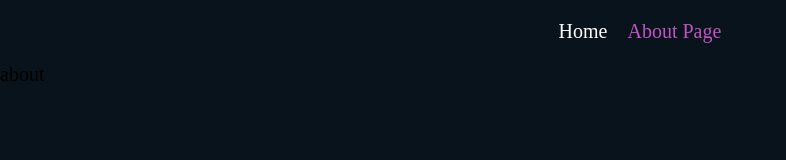
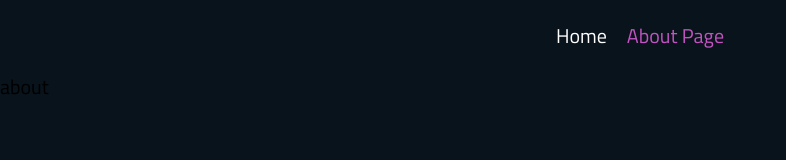
Before and after one commit to Kettengeschwindigkeit/Car-catalog, a Next.js app: page /about in a window 1280 px wide. Shown: the top 160 px of the page, without its empty margins (0-786 px from the left). Built offline with nearby package versions, Linux system fonts and the light colour scheme.

Commit message:
styles, scss, fonts

```diff
--- a/package.json
+++ b/package.json
@@ -16,5 +16,8 @@
     "react": "18.2.0",
     "react-dom": "18.2.0",
     "typescript": "5.0.4"
+  },
+  "devDependencies": {
+    "sass": "^1.61.0"
   }
 }
--- a/src/components/layout/header/Header.module.css
+++ /dev/null
@@ -1,19 +0,0 @@
-
-.header {
-    display: flex;
-    align-items: center;
-    justify-content: center;
-    width: 100%;
-}
-
-.header a {
-    margin: 0 10px;
-    padding: 20px 0;
-    color: #fff;
-    transition: color 0.4s ease-in-out;
-}
-
-.header a:hover,
-.header .active {
-    color: #c353c3;
-}
--- /dev/null
+++ b/src/components/layout/header/Header.module.scss
@@ -0,0 +1,19 @@
+
+.header {
+    display: flex;
+    align-items: center;
+    justify-content: center;
+    width: 100%;
+
+    > a {
+        margin: 0 10px;
+        padding: 20px 0;
+        color: #fff;
+        transition: color 0.4s ease-in-out;
+
+        &:hover,
+        &.active {
+            color: #c353c3;
+        }
+    }
+}
--- a/src/components/layout/header/Header.tsx
+++ b/src/components/layout/header/Header.tsx
@@ -1,6 +1,6 @@
 import Link from "next/link";
 import { FC } from "react";
-import styles from "./Header.module.css";
+import styles from "./Header.module.scss";
 import { useRouter } from "next/router";
 
 const Header: FC = () => {
--- a/src/components/screens/home/Home.tsx
+++ b/src/components/screens/home/Home.tsx
@@ -2,7 +2,7 @@ import { FC } from "react"
 import { Inter } from 'next/font/google'
 import Image from 'next/image'
 import Layout from "@/components/layout/Layout"
-import styles from './Home.module.css'
+import styles from './Home.module.scss'
 
 const inter = Inter({ subsets: ['latin'] })
 const Home: FC = () => {
--- a/src/pages/_app.tsx
+++ b/src/pages/_app.tsx
@@ -1,4 +1,4 @@
-import '@/styles/globals.css'
+import '@/styles/globals.scss'
 import type { AppProps } from 'next/app'
 
 export default function App({ Component, pageProps }: AppProps) {
--- a/src/styles/globals.css
+++ /dev/null
@@ -1,90 +0,0 @@
-:root {
-  --max-width: 1100px;
-  --border-radius: 12px;
-  --font-mono: ui-monospace, Menlo, Monaco, 'Cascadia Mono', 'Segoe UI Mono',
-    'Roboto Mono', 'Oxygen Mono', 'Ubuntu Monospace', 'Source Code Pro',
-    'Fira Mono', 'Droid Sans Mono', 'Courier New', monospace;
-
-  --foreground-rgb: 0, 0, 0;
-  --background-start-rgb: 214, 219, 220;
-  --background-end-rgb: 255, 255, 255;
-
-  --primary-glow: conic-gradient(
-    from 180deg at 50% 50%,
-    #16abff33 0deg,
-    #0885ff33 55deg,
-    #54d6ff33 120deg,
-    #0071ff33 160deg,
-    transparent 360deg
-  );
-  --secondary-glow: radial-gradient(
-    rgba(255, 255, 255, 1),
-    rgba(255, 255, 255, 0)
-  );
-
-  --tile-start-rgb: 239, 245, 249;
-  --tile-end-rgb: 228, 232, 233;
-  --tile-border: conic-gradient(
-    #00000080,
-    #00000040,
-    #00000030,
-    #00000020,
-    #00000010,
-    #00000010,
-    #00000080
-  );
-
-  --callout-rgb: 238, 240, 241;
-  --callout-border-rgb: 172, 175, 176;
-  --card-rgb: 180, 185, 188;
-  --card-border-rgb: 131, 134, 135;
-}
-
-@media (prefers-color-scheme: dark) {
-  :root {
-    --foreground-rgb: 255, 255, 255;
-    --background-start-rgb: 0, 0, 0;
-    --background-end-rgb: 0, 0, 0;
-
-    --primary-glow: radial-gradient(rgba(1, 65, 255, 0.4), rgba(1, 65, 255, 0));
-    --secondary-glow: linear-gradient(
-      to bottom right,
-      rgba(1, 65, 255, 0),
-      rgba(1, 65, 255, 0),
-      rgba(1, 65, 255, 0.3)
-    );
-
-    --tile-start-rgb: 2, 13, 46;
-    --tile-end-rgb: 2, 5, 19;
-    --tile-border: conic-gradient(
-      #ffffff80,
-      #ffffff40,
-      #ffffff30,
-      #ffffff20,
-      #ffffff10,
-      #ffffff10,
-      #ffffff80
-    );
-
-    --callout-rgb: 20, 20, 20;
-    --callout-border-rgb: 108, 108, 108;
-    --card-rgb: 100, 100, 100;
-    --card-border-rgb: 200, 200, 200;
-  }
-}
-
-* {
-  box-sizing: border-box;
-  padding: 0;
-  margin: 0;
-}
-
-a {
-  color: inherit;
-  text-decoration: none;
-}
-
-body {
-  font-size: 20px;
-  background-color: #09131b;
-}
--- /dev/null
+++ b/src/styles/globals.scss
@@ -0,0 +1,18 @@
+@import url('https://fonts.googleapis.com/css2?family=Titillium+Web:ital,wght@0,400;0,600;1,400&display=swap');
+
+* {
+  box-sizing: border-box;
+  padding: 0;
+  margin: 0;
+}
+
+a {
+  color: inherit;
+  text-decoration: none;
+}
+
+body {
+  font-size: 20px;
+  background-color: #09131b;
+  font-family: 'Titillium Web', sans-serif;
+}
```
Also changed, not shown: src/components/screens/home/Home.module.scss (renamed from src/components/screens/home/Home.module.css), 1 other file (tests, documents, lock files or other folders).
